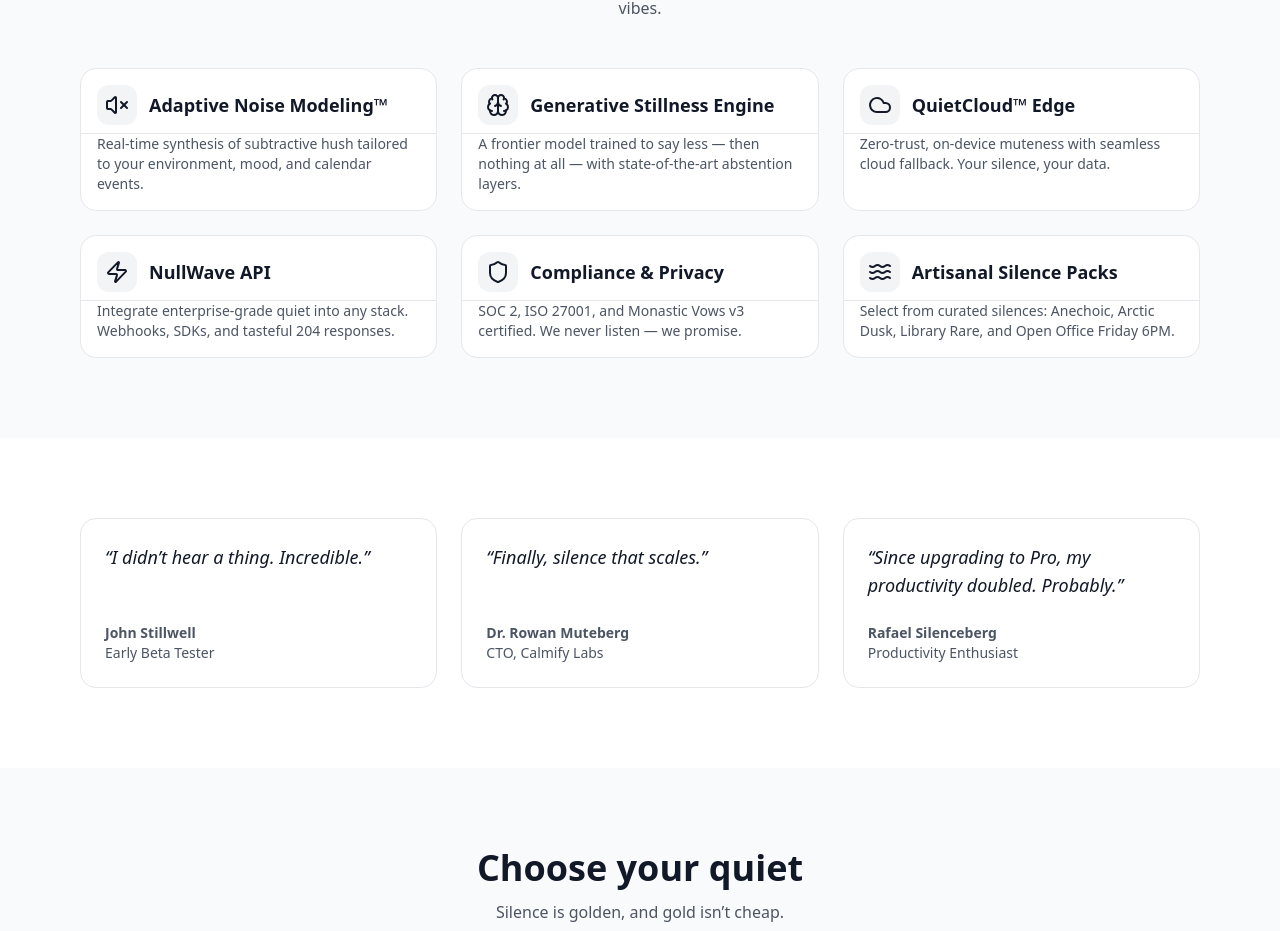
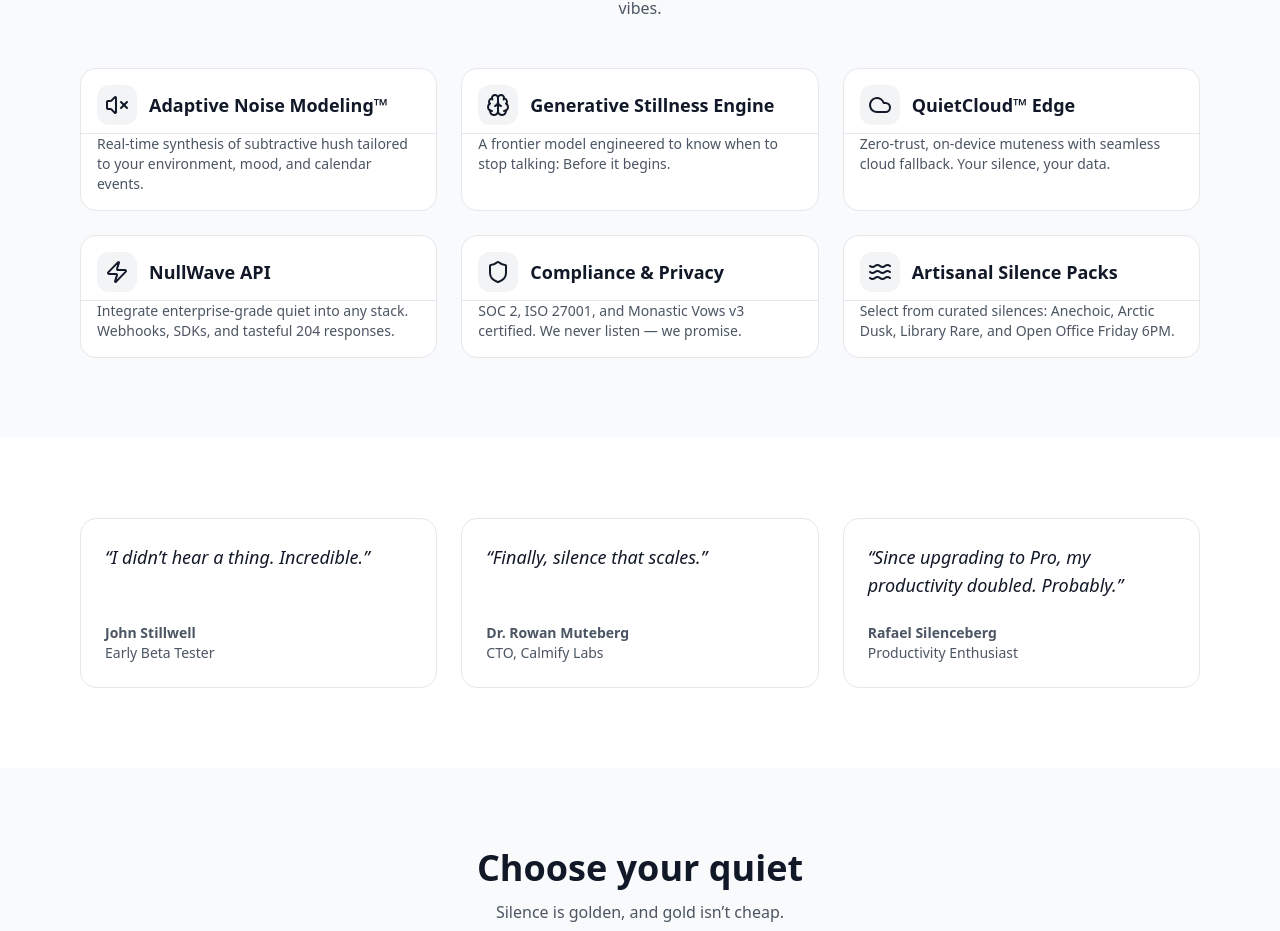
Before and after one commit to ShaharZivan/quietness-ai, a React (Vite) app: page / in a window 1280 px wide. Shown: the part 892-1823 px from the top of the page. Built offline with nearby package versions, Linux system fonts and the light colour scheme.

Commit message:
Update quiet.jsx

```diff
--- a/src/quiet.jsx
+++ b/src/quiet.jsx
@@ -102,7 +102,7 @@ export default function QuietAIPage() {
               },
               {
                 icon: <Brain className="h-6 w-6" />, title: "Generative Stillness Engine",
-                body: "A frontier model trained to say less — then nothing at all — with state‑of‑the‑art abstention layers.",
+                body: "A frontier model engineered to know when to stop talking: Before it begins.",
               },
               {
                 icon: <Cloud className="h-6 w-6" />, title: "QuietCloud™ Edge",
```
